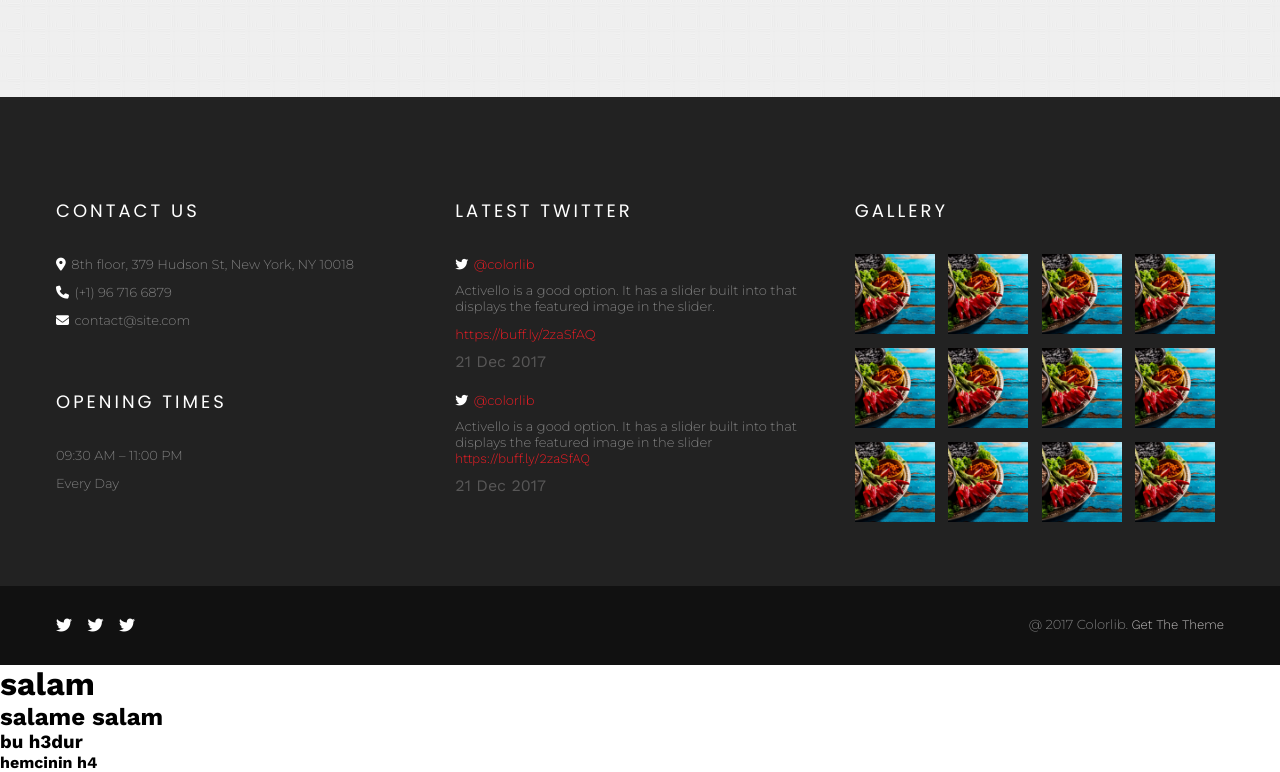
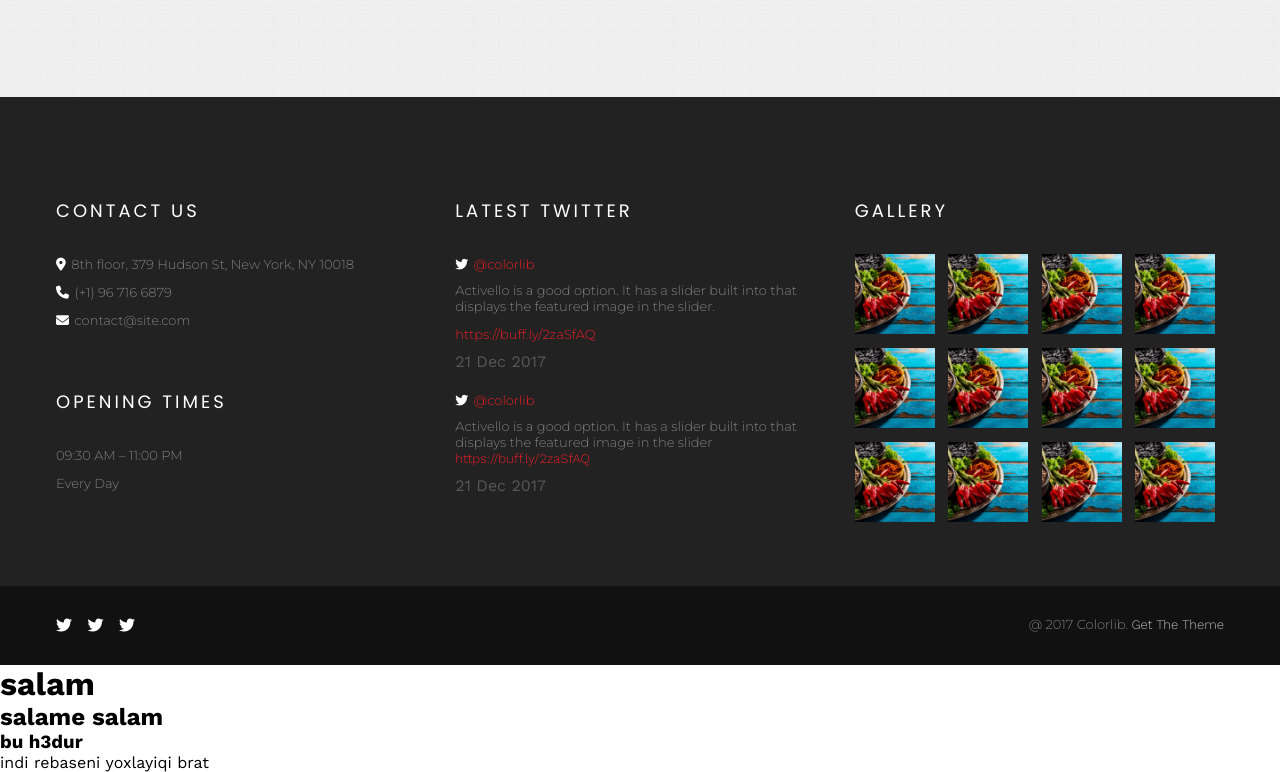
Before and after one commit to fadayat/test, a plain HTML site: page index.htm in a window 1280 px wide. Shown: the part 7660-8432 px from the top of the page. Drawn offline with nearby package versions, Linux system fonts and the light colour scheme.

Commit message:
rebase yoxlamaq ucun commit

```diff
--- a/index.htm
+++ b/index.htm
@@ -523,6 +523,6 @@
     <h1>salam</h1>
     <h2>salame salam</h2>
     <h3>bu h3dur</h3>
-    <h4>hemcinin h4</h4>
+    <p>indi rebaseni yoxlayiqi brat</p>
   </body>
 </html>
```
